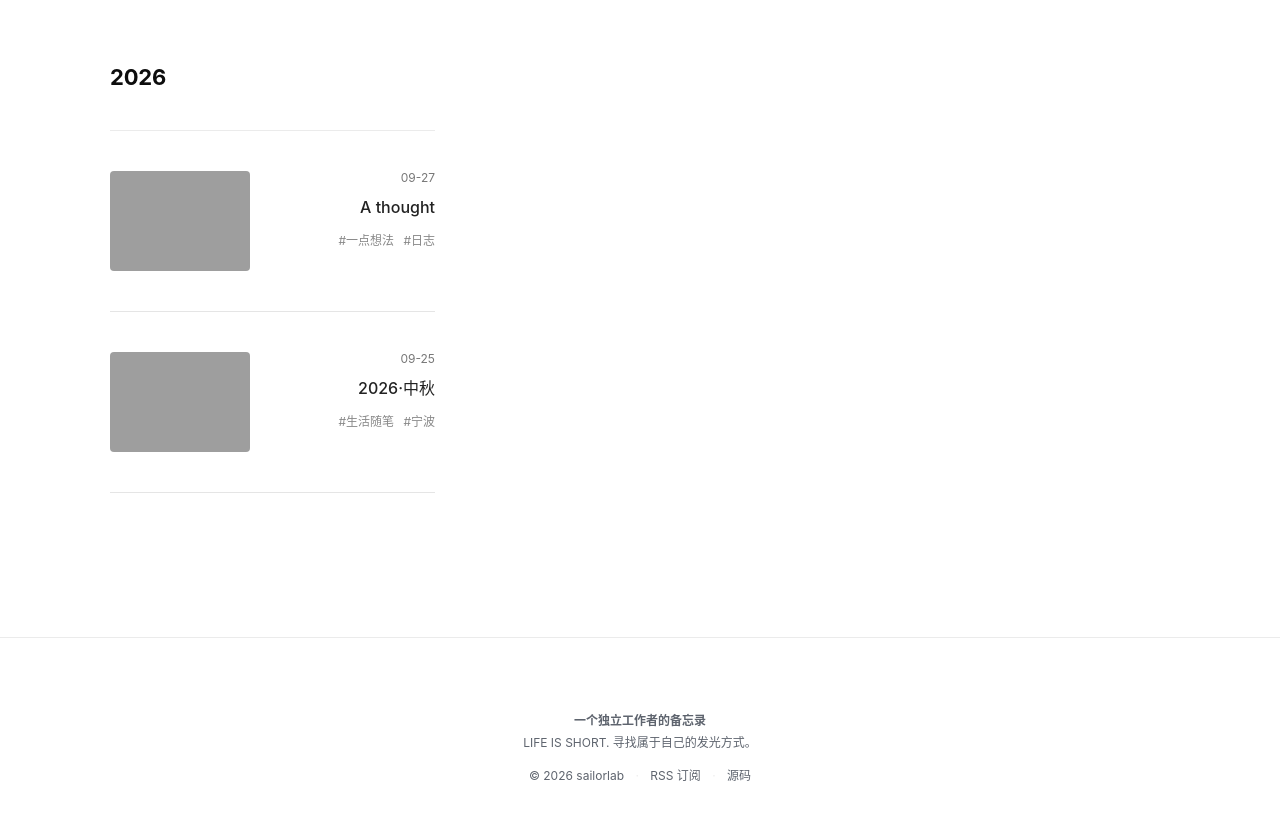
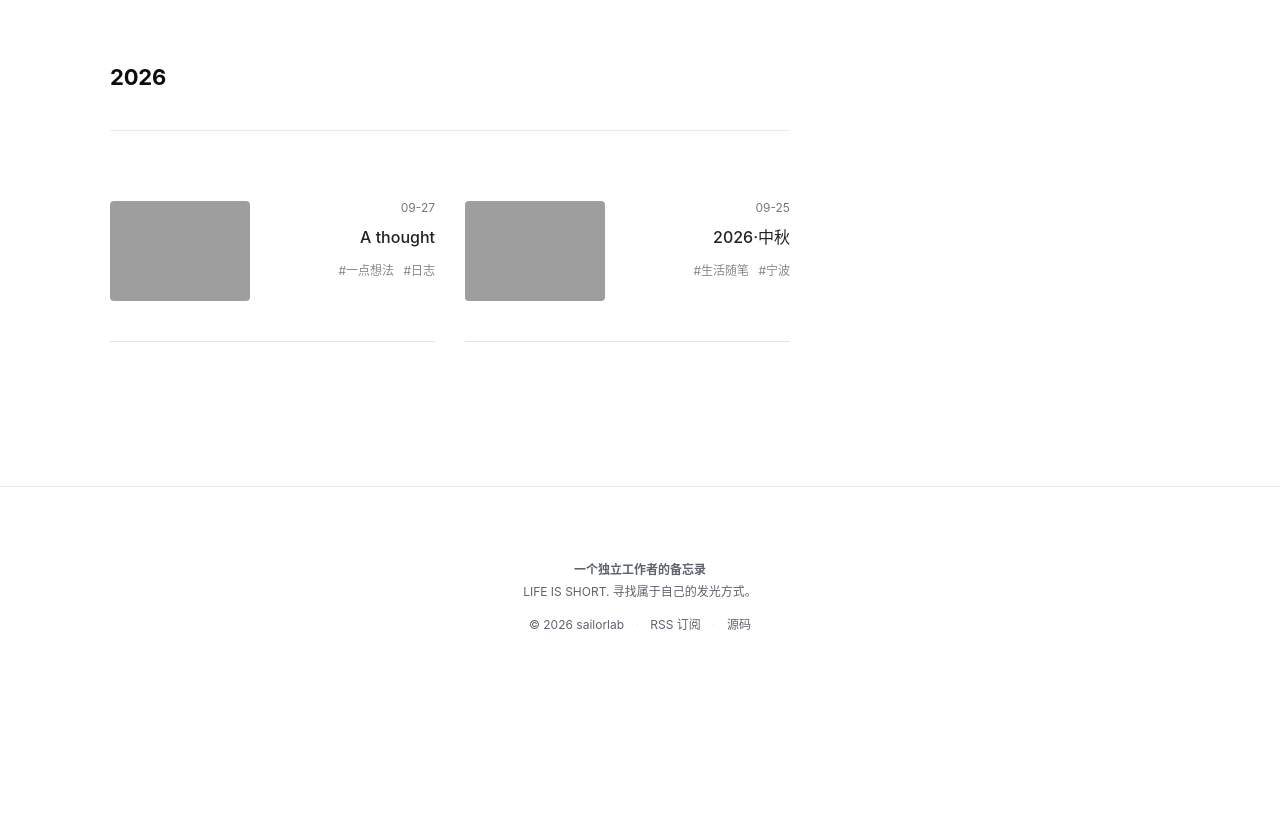
Before and after one commit to sailorlab/blog, a Jekyll site: the page built from index.html, in a window 1280 px wide and 1400 px high, scrolled down 258 px. Shown: the part 541-1361 px from the top of the window. Built offline with Jekyll 4.4.1, drawn with Linux system fonts in a browser that asks for light colours; the list of posts is cut into pages by our own code; after the commit the page ends 1507 px from its top, so only the background shows below that; grey boxes are pictures that could not be loaded.

Commit message:
Update home.html

```diff
--- a/_layouts/home.html
+++ b/_layouts/home.html
@@ -55,18 +55,21 @@ color:#888;
 .post-card-tags span {
 margin-left:6px;
 }
-/* ========= 新增外层grid两列布局 ========= */
+/* ========= 核心修改：Grid放在年份分组容器 ========= */
 .posts-timeline {
-display: grid;
-grid-template-columns: repeat(2, 1fr);
-gap: 30px;
+  /* 移除外层grid */
+}
+.timeline-year-group {
+  display: grid;
+  grid-template-columns: repeat(2, 1fr);
+  gap: 30px;
 }
 .timeline-year {
-grid-column: 1 / -1;
+  grid-column: 1 / -1;
 }
 /* 移动端适配，小屏幕变回单列，卡片内部图片放上方，文字改成左对齐 */
 @media (max-width:640px) {
-.posts-timeline {
+.timeline-year-group {
 grid-template-columns: 1fr;
 }
 .post-card {
```
